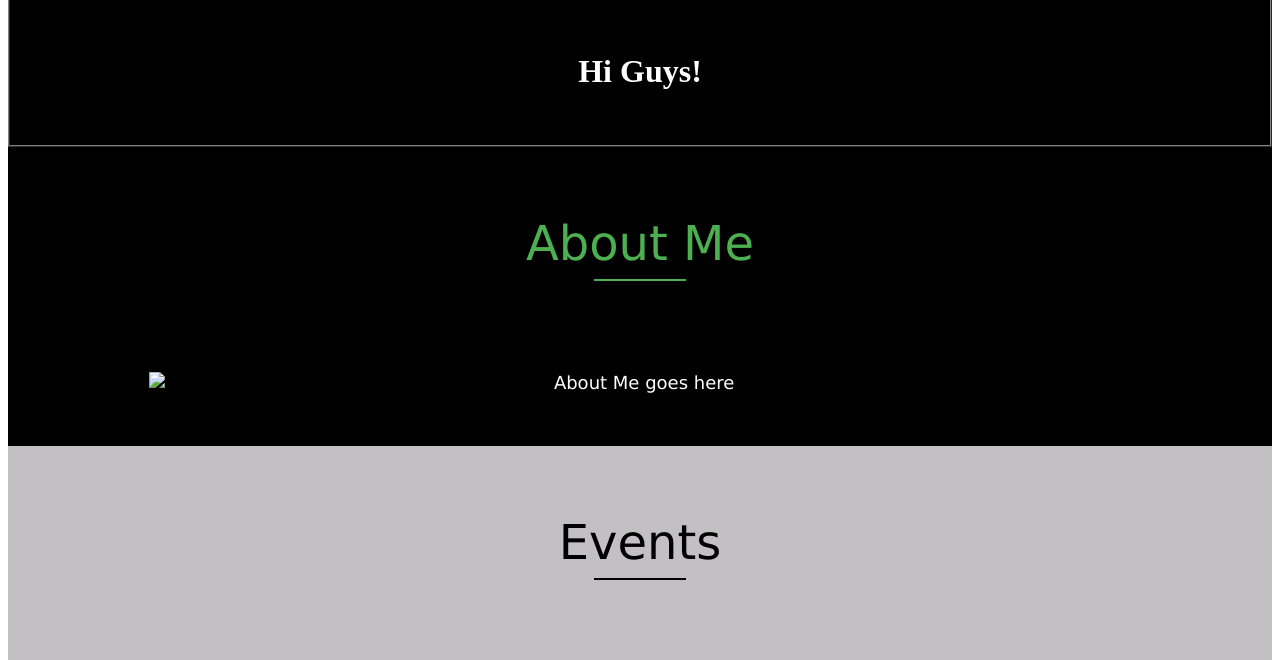
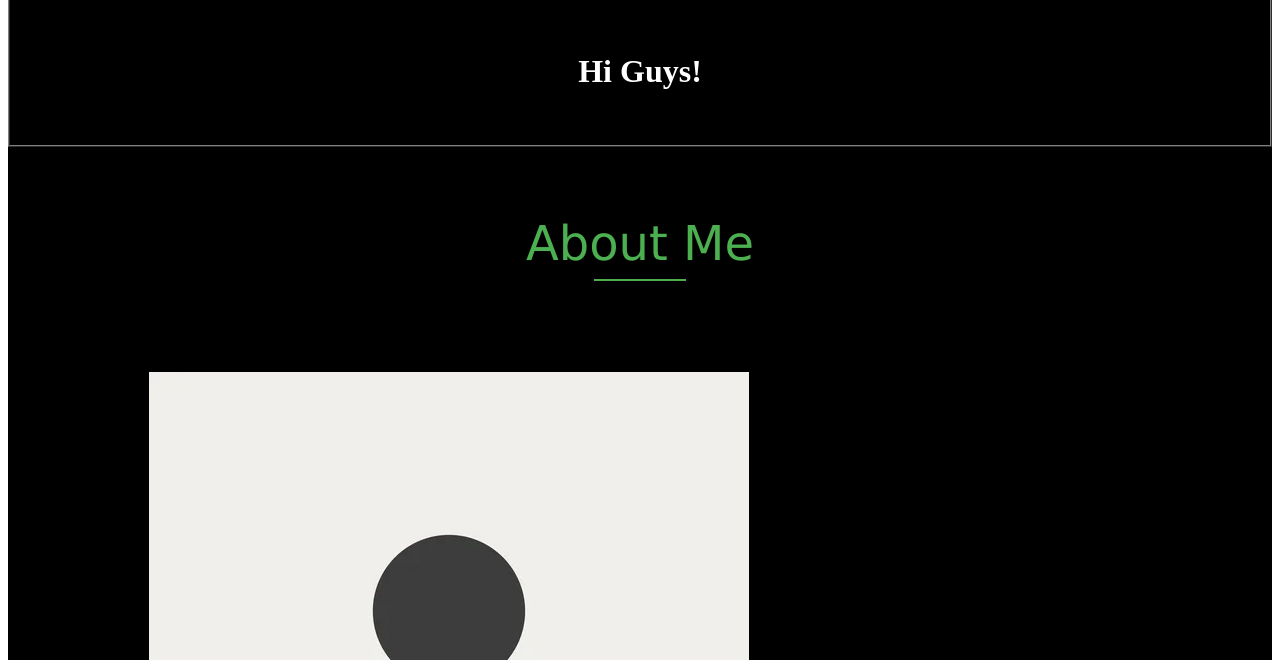
Before and after one commit to Dr-Prashant/website, a plain HTML site: page index.html in a window 1280 px wide. Shown: the part 106-766 px from the top of the page. Drawn offline with Linux system fonts and the light colour scheme.

Commit message:
profile image

```diff
--- a/index.html
+++ b/index.html
@@ -148,7 +148,7 @@
 
 					<tr>
 						<td width="40%">
-							<img src="img.png">
+							<img src="imgs/profile.jpg">
 						</td>
 
 						<td width="60%">
```
Also changed, not shown: imgs/profile.jpg (added).
